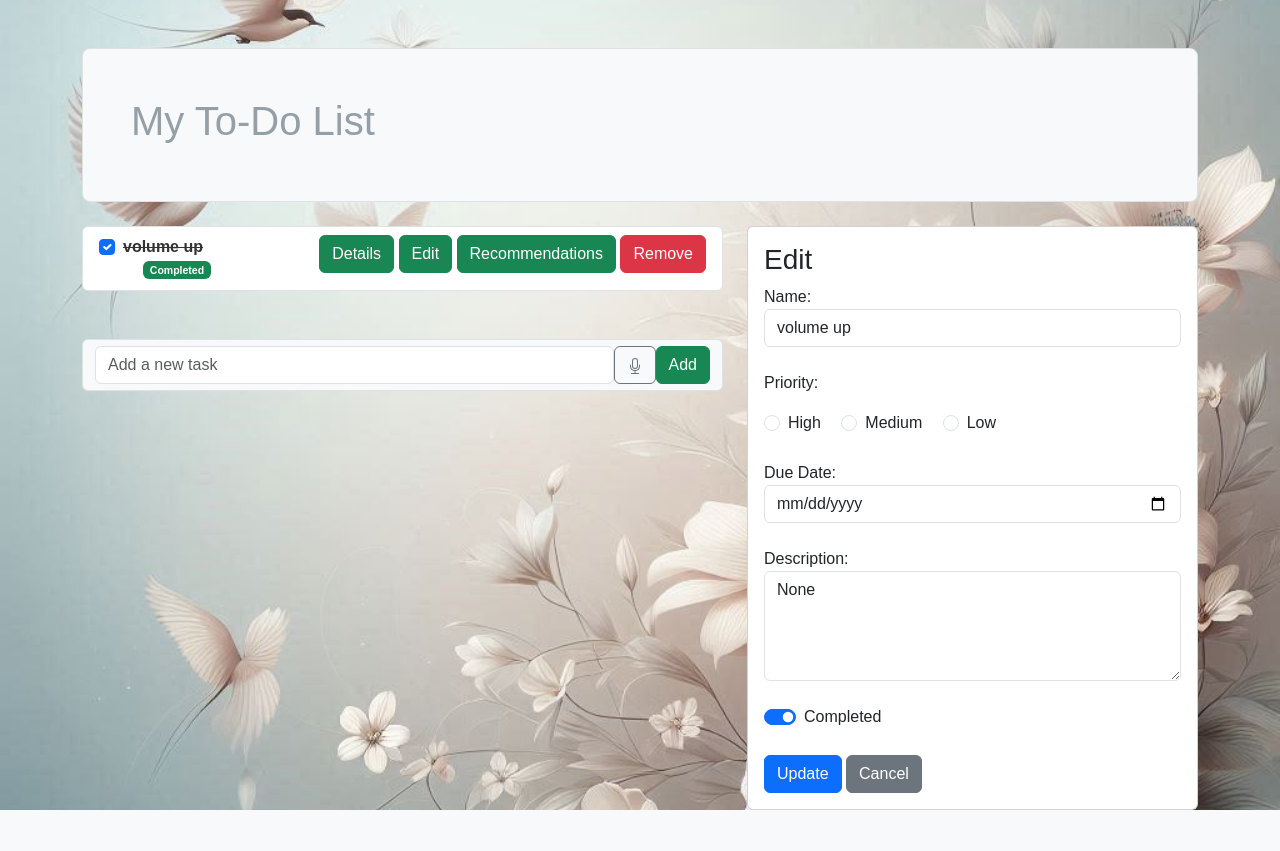
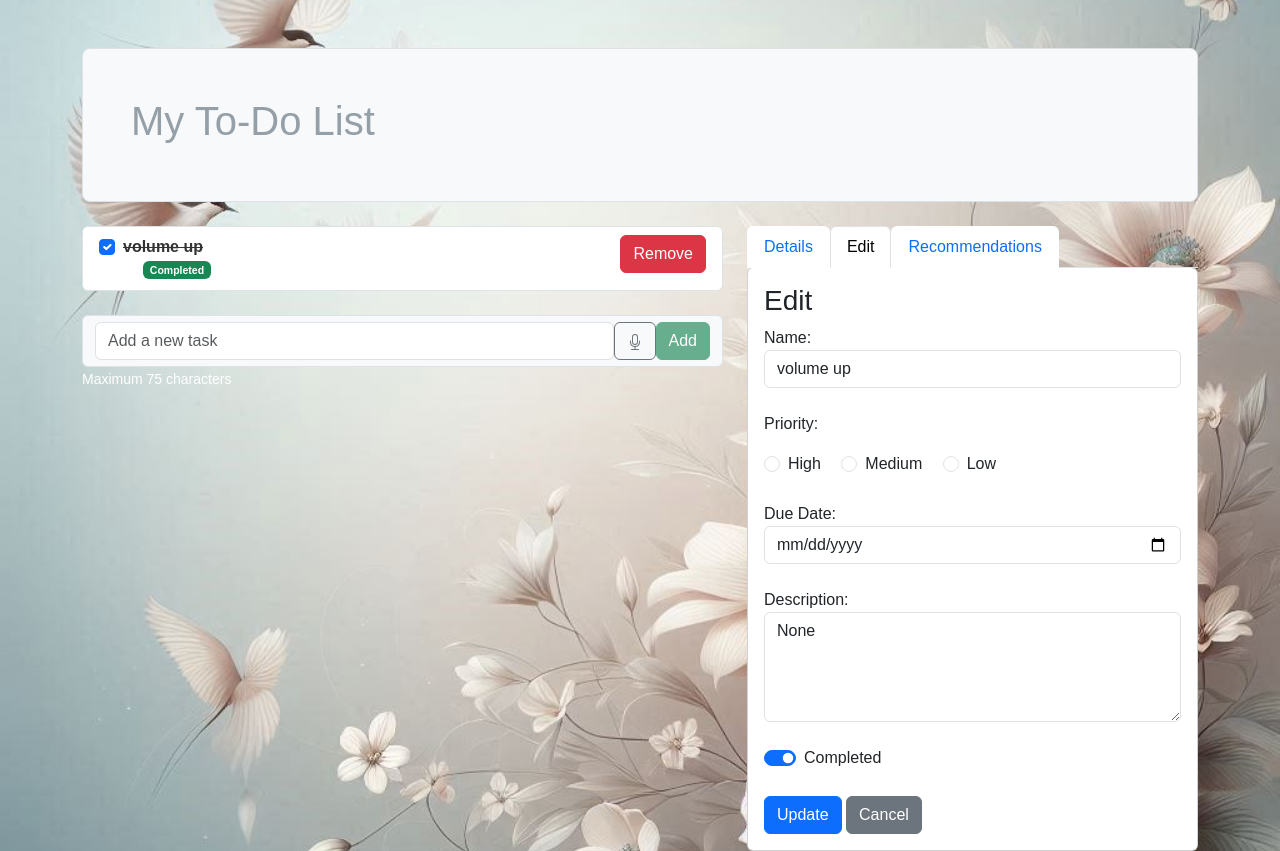
Before and after one commit to martina328/MyToDoApp, a Flask app: page /edit/1 in a window 1280 px wide. Before the commit the page ends 810 px from the top, so only its background shows below. Run offline with Flask 3, Linux system fonts and the light colour scheme.

Commit message:
avanced styling

```diff
--- a/static/CSS/style.css
+++ b/static/CSS/style.css
@@ -29,3 +29,19 @@ h1 {
     color: #666;
     padding-left: 20px;
 }
+
+.card {
+    border-top: none !important;
+}
+
+.nav-link {
+    background-color: white;
+}
+
+.highlighted-item {
+    background-color: #f2f2f2;
+}
+
+.limit-text {
+    color: white;
+}
--- a/templates/index.html
+++ b/templates/index.html
@@ -6,6 +6,7 @@
     <link rel="stylesheet" href="{{ url_for('static', filename='css/style.css') }}" />
     <link rel="icon" type="image/x-icon" href="{{ url_for('static', filename='images/favicon.ico') }}">
     <script src="{{ url_for('static', filename='js/app.js') }}"></script>
+    <script src="https://cdn.jsdelivr.net/npm/bootstrap@5.3.3/dist/js/bootstrap.bundle.min.js" integrity="sha384-YvpcrYf0tY3lHB60NNkmXc5s9fDVZLESaAA55NDzOxhy9GkcIdslK1eN7N6jIeHz" crossorigin="anonymous"></script>
 </head>
 <body>
     <br/>
@@ -20,7 +21,7 @@
                 <form>
                     <ol class="list-group">
                         {% for todo in g.todos %}
-                            <li id="task-{{ todo.id }}" data-id="{{ todo.id }}" class="list-group-item d-flex justify-content-between">
+                        <li id="task-{{ todo.id }}" data-id="{{ todo.id }}" class="list-group-item d-flex justify-content-between" onclick="showDetails(this)">
                                 <div class="task">
                                     <div class="form-check">
                                         {% if todo.completed %}
@@ -44,35 +45,45 @@
                                     </div>
                                 </div>
                                 <span>
-                                    <button type="submit" class="btn btn-success" formaction="{{ url_for('details', id=todo.id) }}" formmethod="GET">Details</button>
-                                    <button type="submit" class="btn btn-success" formaction="{{ url_for('edit', id=todo.id) }}" formmethod="GET">Edit</button>
-                                    <button type="submit" class="btn btn-success" formaction="{{ url_for('recommend', id=todo.id) }}" formmethod="GET">Recommendations</button>
-                                    <button type="submit" class="btn btn-danger" formaction="{{ url_for('remove_todo', id=todo.id) }}" formmethod="POST">Remove</button>
+                                    <a type="button" class="btn btn-danger delete-btn" data-bs-toggle="modal" data-bs-target="#confirmModal" data-url="{{ url_for('remove_todo', id=todo.id) }}" data-taskname="{{ todo.name }}">Remove</a>
                                 </span>
                         </li>
                         {% endfor %}
                     </ol>
                 </form>
                 <form action="/add" method="post" class="my-4">
-                    <div class="form-group">
-                        <br />
-                    </div>
                     <span class="input-group-text">
-                        <input type="text" id="todo" name="todo" class="form-control" placeholder="Add a new task">
+                        <input type="text" id="todo" name="todo" maxlength="75" class="form-control" placeholder="Add a new task">
 
                         <button type="button" class="btn btn-outline-secondary" onclick="captureVoice()">
                             <svg xmlns="http://www.w3.org/2000/svg" width="16" height="16" fill="currentColor" class="bi bi-mic" viewBox="0 0 16 16">
-                                <path d="M3.5 6.5A.5.5 0 0 1 4 7v1a4 4 0 0 0 8 0V7a.5.5 0 0 1 1 0v1a5 5 0 0 1-4.5 4.975V15h3a.5.5 0 0 1 0 1h-7a.5.5 0 0 1 0-1h3v-2.025A5 5 0 0 1 3 8V7a.5.5 0 0 1 .5-.5"></path>
+                                <path d="M3.5 6.5A.5.5 0 0 1 4 7v1a4 4 0 0 0 8 0V7a.5.5 0 0 1 1 0v1a5 5 0 0 1-4.5 4.975V15h3a.5.5 0 0 1 0 1h-7a.5.5 0 0 1 0-1h3v-2.025A5 5 0 0 1 3 8V7a.5.5 0 0  1 .5-.5"></path>
                                 <path d="M10 8a2 2 0 1 1-4 0V3a2 2 0 1 1 4 0zM8 0a3 3 0 0 0-3 3v5a3 3 0 0 0 6 0V3a3 3 0 0 0-3-3"></path>
                             </svg>
                             <span class="visually-hidden" title="Use Microphone"></span>
-                          </button>
-                        <button type="submit" class="btn btn-success">Add</button>
+                        </button>
+                        <button type="submit" id="addButton" class="btn btn-success" onclick="clearHighlight()" disabled>Add</button>
                     </span>
+                    <small class="limit-text">Maximum 75 characters</small>
                 </form>
-
             </div>
             <div class="col-5">
+                {% if g.selectedTab != g.TabEnum.NONE %}
+                    <ul class="nav nav-tabs">
+                        <li class="nav-item">
+                            <a id="details-tab" class="nav-link" aria-current="page" href="{{ url_for('details', id=g.todo.id) }}">Details</a>
+                        </li>
+                        <li class="nav-item">
+                            <a id="edit-tab" class="nav-link" href="{{ url_for('edit', id=g.todo.id) }}">Edit</a>
+                        </li>
+                        <li class="nav-item">
+                            <a id="recommendations-tab" class="nav-link" href="{{ url_for('recommend', id=g.todo.id) }}">
+                                <span id="recommendation-spinner" class="spinner-border spinner-border-sm" role="status" aria-hidden="true" hidden></span>
+                                Recommendations
+                            </a>
+                        </li>
+                    </ul>
+                {% endif %}
                 {% if g.todo != None and g.selectedTab == g.TabEnum.RECOMMENDATIONS %}
                 <div id="recommendations-div" class="card">
                     <div class="card-body">
@@ -84,7 +95,7 @@
                           </div>
                           <br />
                           Don't like recommendations?
-                          <a href="{{ url_for('recommend', id=g.todo.id, refresh=true) }}" class="btn btn-info btn-fixed-width"> Refresh </a>
+                          <a href="{{ url_for('recommend', id=g.todo.id, refresh=true) }}" class="btn btn-info btn-fixed-width" onclick="handleRefresh()"> Refresh </a>
                         </div>
                     </div>
                 </div>
@@ -180,5 +191,24 @@
             </div>
         </div>
     </div>
+    <!-- Bootstrap Modal -->
+    <div class="modal" tabindex="-1" id="confirmModal">
+        <div class="modal-dialog">
+            <div class="modal-content">
+                <div class="modal-header">
+                    <h5 class="modal-title">Delete Task</h5>
+                    <button type="button" class="btn-close" data-bs-dismiss="modal" aria-label="Close"></button>
+                </div>
+                <div class="modal-body">
+                    <p>A   re you sure you want to delete?</p>
+                    <p id="taskName"></p>
+                </div>
+                <div class="modal-footer">
+                    <button type="button" class="btn btn-secondary" data-bs-dismiss="modal">Cancel</button>
+                    <a type="button" class="btn btn-danger" id="deleteLink">Delete</a>
+                </div>
+            </div>
+        </div>
+    </div>
 </body>
 </html>
```
Also changed, not shown: static/js/app.js (+123 -0 lines), todos.db.
